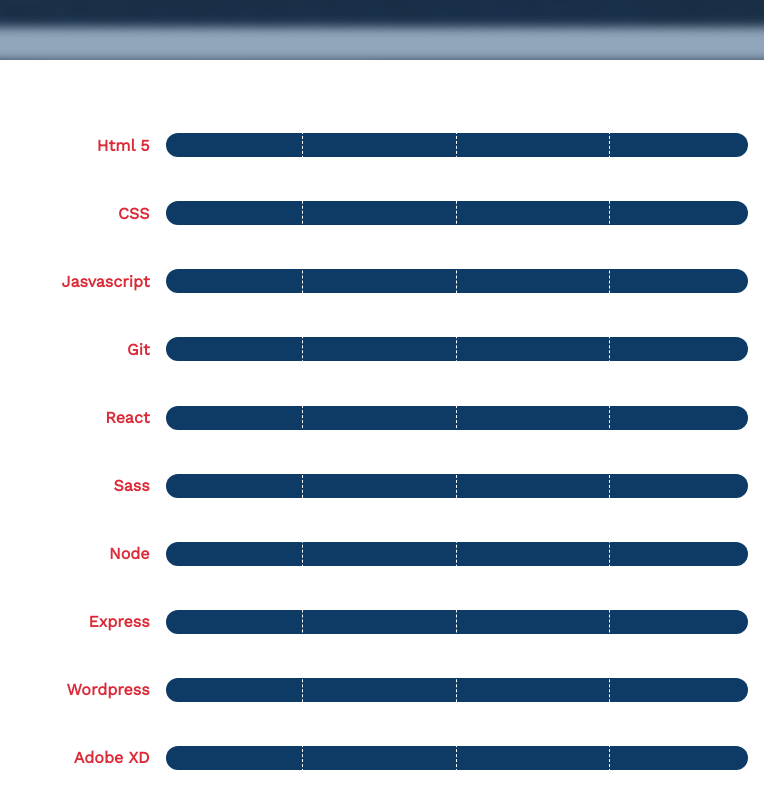
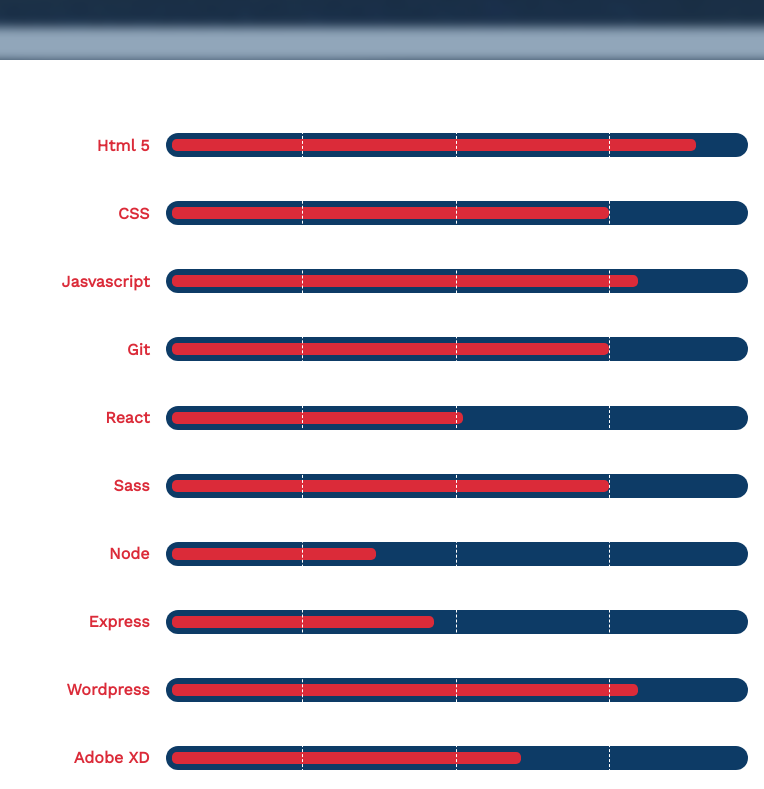
Before and after one commit to abitbetterthanyesterday/Aloys.dev, a plain HTML site: page index.html in a window 1280 px wide. Shown: the part 740-1529 px from the top of the page, 516-1280 px from the left. Drawn offline with nearby package versions, Linux system fonts and the light colour scheme.

Commit message:
Fix animation when scrolling to about page

```diff
--- a/index.html
+++ b/index.html
@@ -43,52 +43,52 @@
 
         <div class = "skills__bars">
           <div class = 'skills__bar'>
-            <span class = 'skills__innerBar' data-level = '90'></span>
+            <div class = 'skills__innerBar' data-level = '90'></div>
           </div>
 
           <div class="skills__bar">
-            <span class = 'skills__innerBar' data-level = '75'>
-            </span>
+            <div class = 'skills__innerBar' data-level = '75'>
+            </div>
           </div>
 
           <div class="skills__bar">
-            <span class = 'skills__innerBar' data-level = '80'>
-            </span>
+            <div class = 'skills__innerBar' data-level = '80'>
+            </div>
           </div>
 
           <div class="skills__bar">
-            <span class = 'skills__innerBar' data-level = '75'>
-            </span>
+            <div class = 'skills__innerBar' data-level = '75'>
+            </div>
           </div>
 
           <div class="skills__bar">
-            <span class = 'skills__innerBar' data-level = '50'>
-            </span>
+            <div class = 'skills__innerBar' data-level = '50'>
+            </div>
           </div>
 
           <div class="skills__bar">
-            <span class = 'skills__innerBar' data-level = '75'>
-            </span>
+            <div class = 'skills__innerBar' data-level = '75'>
+            </div>
           </div>
 
           <div class="skills__bar">
-            <span class = 'skills__innerBar' data-level = '35'>
-            </span>
+            <div class = 'skills__innerBar' data-level = '35'>
+            </div>
           </div>
 
           <div class="skills__bar">
-            <span class = 'skills__innerBar' data-level = '45'>
-            </span>
+            <div class = 'skills__innerBar' data-level = '45'>
+            </div>
           </div>
 
           <div class="skills__bar">
-            <span class = 'skills__innerBar' data-level = '80'>
-            </span>
+            <div class = 'skills__innerBar' data-level = '80'>
+            </div>
           </div>
 
           <div class="skills__bar">
-            <span class = 'skills__innerBar' data-level = '60'>
-            </span>
+            <div class = 'skills__innerBar' data-level = '60'>
+            </div>
           </div>
         </div>
 
--- a/script.js
+++ b/script.js
@@ -1,10 +1,10 @@
-let skills = document.querySelector('.about__subsection');
-let innerSkillBar = document.querySelectorAll('.innerBar');
-let img = document.querySelector('img');
+let skills = document.querySelector('#about');
+let innerSkillBar = document.querySelectorAll('.skills__innerBar');
 
 let innerSkillBarArr = [...innerSkillBar];
 //create an array of level of competency for each skills.
-let innerSkillBarLvlArr = innerSkillBarArr.map(bar => bar.dataset.level);
+let innerSkillBarLvlArr = [...innerSkillBar]
+                            .map(bar => bar.dataset.level);
 
 
 let style = document.createElement('style');
@@ -36,7 +36,8 @@
 ref.parentNode.insertBefore(style, ref);
 
 window.addEventListener('scroll',() => {
-  if (skills.getBoundingClientRect().y < window.innerHeight/2) {
+  if (skills.getBoundingClientRect().y < window.innerHeight/3) {
+    console.log('here');
     innerSkillBarArr.forEach(bar => bar.style.animation = `growFromLeft${bar.dataset.level} 2s ease-in-out`);
     innerSkillBarArr.forEach(bar => bar.style.animationFillMode = 'forwards');
   }
--- a/style.css
+++ b/style.css
@@ -210,7 +210,7 @@
   border-right: 1px dashed white;
 }
 
-/*h4>div>div>div{
+.skills__innerBar{
   margin-top: 0.375em;
   margin-left: 0.4em;
   z-index: 1;
@@ -220,8 +220,8 @@
   width: 0%;
 
   /*stay as per end of the animation*/
- /* animation-fill-mode: forwards;
-}*/
+  animation-fill-mode: forwards;
+}
 
 .skills__legends{
   grid-area: legend;
@@ -238,26 +238,7 @@
 }
 
 
-
-/*Not sure how to do this. These are the bars for the legends on the skills bars
-/*.legends > *:nth-child(even):after{
-  content: '';
-  position: relative;
-  top: 0;
-  height: 200px;
-  background-color: black;
-  width: 2px;
-}*/
-/*
-.skills__legend:nth-child(even){
-  margin-top: 0em;
-}
-
-.skills__legend:nth-child(odd){
-  margin-top: 1em;*/
-
-
-/*Dev*/
+/*Dev
 #about{
   /*background: red;*/
 }
```
